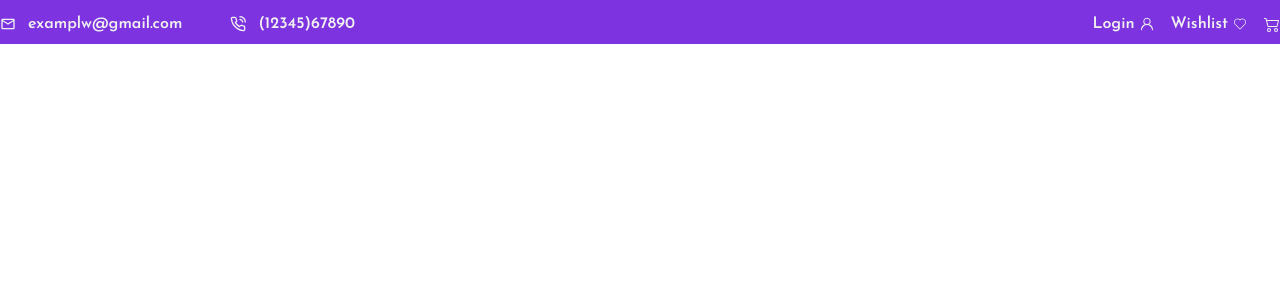
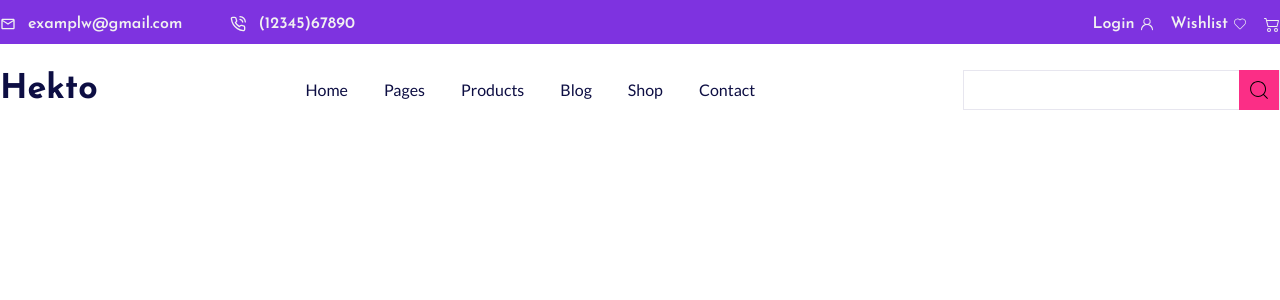
Before and after one commit to codexmish/Hekto, a React (Vite) app: page / in a window 1280 px wide. Shown: the top 300 px of the page. Built offline with nearby package versions, Linux system fonts and the light colour scheme.

Commit message:
navbar added

```diff
--- a/src/Components/Navbar.jsx
+++ b/src/Components/Navbar.jsx
@@ -1,11 +1,39 @@
 import React from "react";
 import { BsCart2 } from "react-icons/bs";
-import { CiHeart } from "react-icons/ci";
+import { CiHeart, CiSearch } from "react-icons/ci";
 import { FiPhoneCall } from "react-icons/fi";
 import { GoPerson } from "react-icons/go";
 import { MdOutlineEmail } from "react-icons/md";
+import { Link } from "react-router";
 
 const Navbar = () => {
+  const navMenu = [
+    {
+      navContent: "Home",
+      navLinks: "/",
+    },
+    {
+      navContent: "Pages",
+      navLinks: "/",
+    },
+    {
+      navContent: "Products",
+      navLinks: "/",
+    },
+    {
+      navContent: "Blog",
+      navLinks: "/",
+    },
+    {
+      navContent: "Shop",
+      navLinks: "/",
+    },
+    {
+      navContent: "Contact",
+      navLinks: "/",
+    },
+  ];
+
   return (
     <>
       <nav>
@@ -39,6 +67,32 @@ const Navbar = () => {
             </div>
           </div>
         </div>
+
+        <div className="mainNav py-5">
+          <div className="container">
+            <div className="item-row flex items-center justify-between">
+              <div className="logo">
+                <Link
+                  to={"/"}
+                  className="text-[34px] text-[#0D0E43] font-bold font-josefin"
+                >
+                  Hekto
+                </Link>
+              </div>
+              <div className="menu-items flex items-center gap-9">
+                {
+                  navMenu.map((item)=>(
+                    <Link to={item.navLinks} className="text-base text-[#0D0E43] font-normal font-lato hover:text-themePink">{item.navContent}</Link>
+                  ))
+                }
+              </div>
+              <div className="search w-[317px] h-10 border border-[#E7E6EF] flex items-center justify-between pl-5">
+                <input type="text" className="border-none outline-none"/>
+                <button className="h-10 w-10 bg-themePink flex items-center justify-center "><CiSearch className="text-2xl"/></button>
+              </div>
+            </div>
+          </div>
+        </div>
       </nav>
     </>
   );
```
